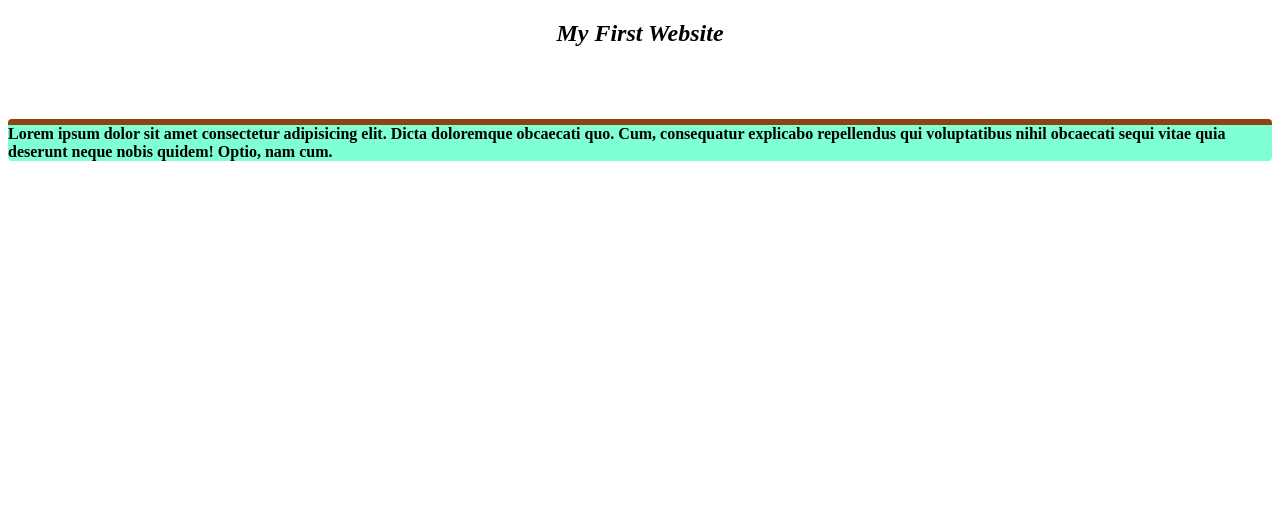
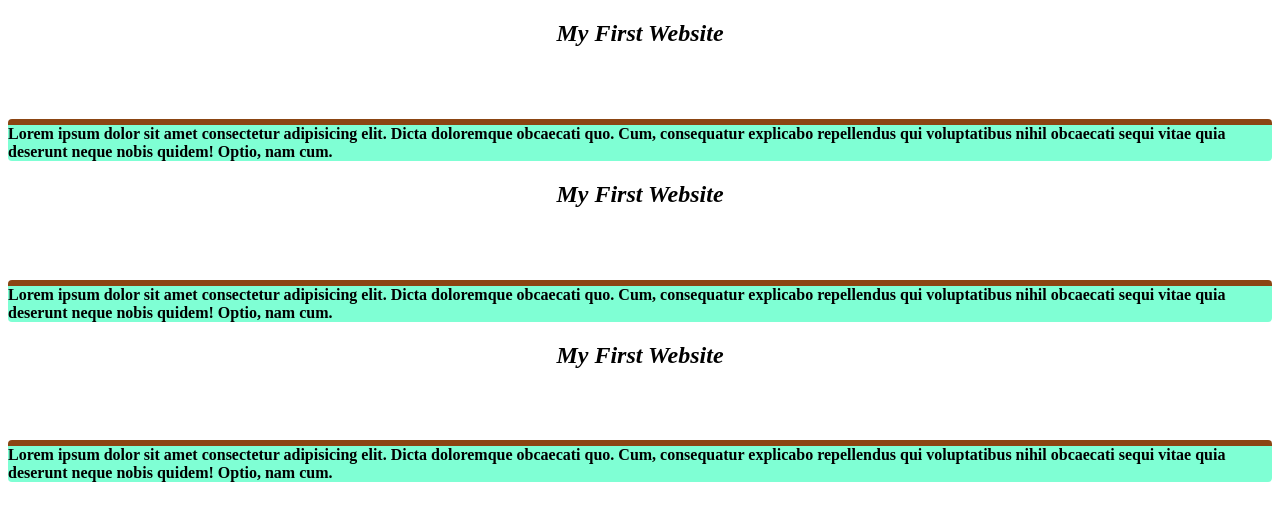
Before and after one commit to Sabit01Hasan/my-first-website, a plain HTML site: page WEb.html in a window 1280 px wide. Drawn offline with Linux system fonts and the light colour scheme.

Commit message:
second one

```diff
--- a/WEb.html
+++ b/WEb.html
@@ -13,5 +13,17 @@
        <br>
        <p class="pur">Lorem ipsum dolor sit amet consectetur adipisicing elit. Dicta doloremque obcaecati quo. Cum, consequatur explicabo repellendus qui voluptatibus nihil obcaecati sequi vitae quia deserunt neque nobis quidem! Optio, nam cum.</p>
     </div>
+    <div>
+       <h2><center><i>My First Website</i></center></h2>
+       <br>
+       <br>
+       <p class="pur">Lorem ipsum dolor sit amet consectetur adipisicing elit. Dicta doloremque obcaecati quo. Cum, consequatur explicabo repellendus qui voluptatibus nihil obcaecati sequi vitae quia deserunt neque nobis quidem! Optio, nam cum.</p>
+    </div>
+    <div>
+       <h2><center><i>My First Website</i></center></h2>
+       <br>
+       <br>
+       <p class="pur">Lorem ipsum dolor sit amet consectetur adipisicing elit. Dicta doloremque obcaecati quo. Cum, consequatur explicabo repellendus qui voluptatibus nihil obcaecati sequi vitae quia deserunt neque nobis quidem! Optio, nam cum.</p>
+    </div>
 </body>
 </html>
```
